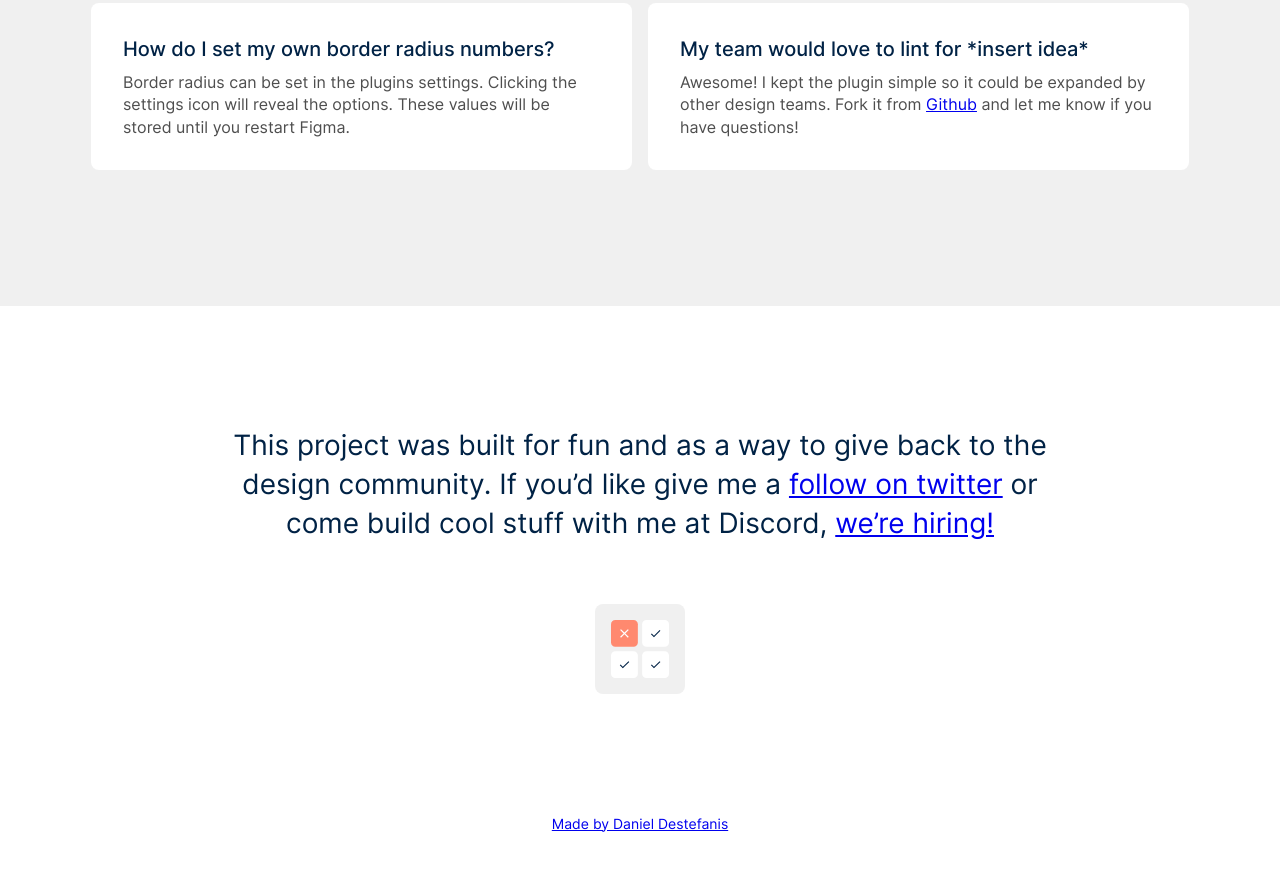
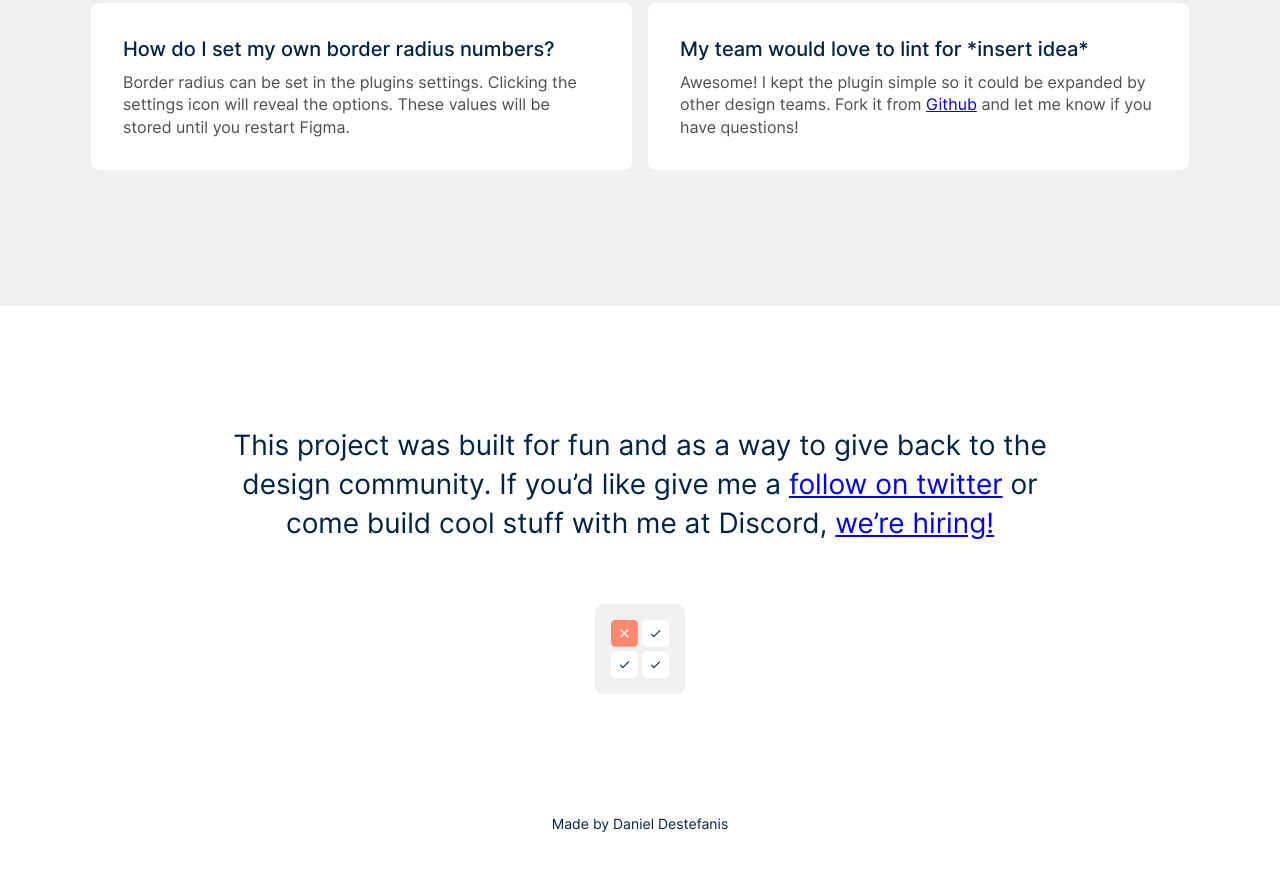
Before and after one commit to destefanis/lint-website, a Gatsby site in the folder design-lint-website/: page / in a window 1280 px wide. Shown: the part 1806-2677 px from the top of the page. Built offline with nearby package versions, Linux system fonts and the light colour scheme; Gatsby itself is replaced by a stand-in of ours; a web font is replaced by a local one.

Commit message:
updated credit styling

```diff
--- a/design-lint-website/src/components/banner.css
+++ b/design-lint-website/src/components/banner.css
@@ -82,3 +82,8 @@
   font-weight: 400;
   color: #002245;
 }
+
+.credit a {
+  color: #002245;
+  text-decoration: none;
+}
```
